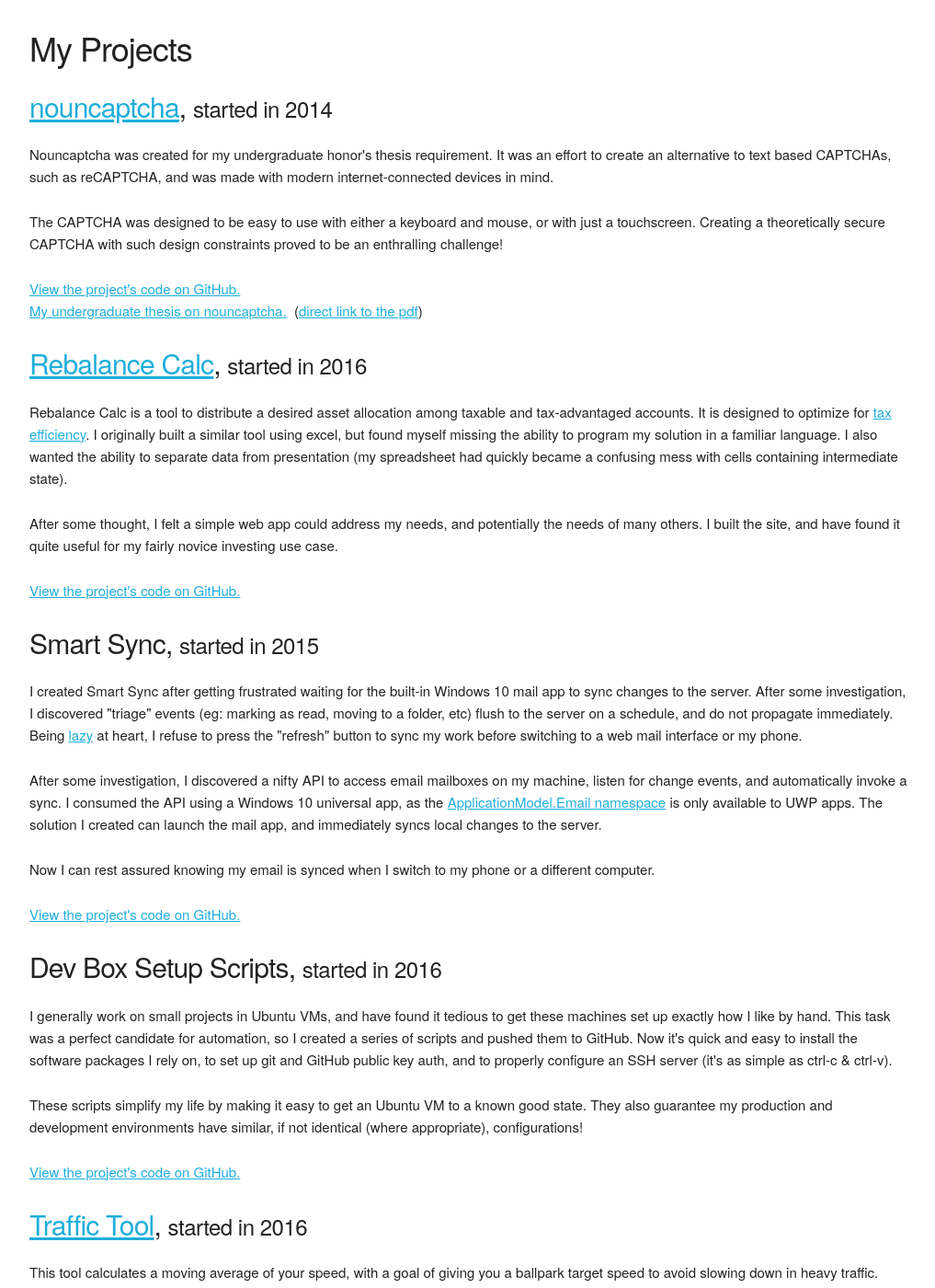
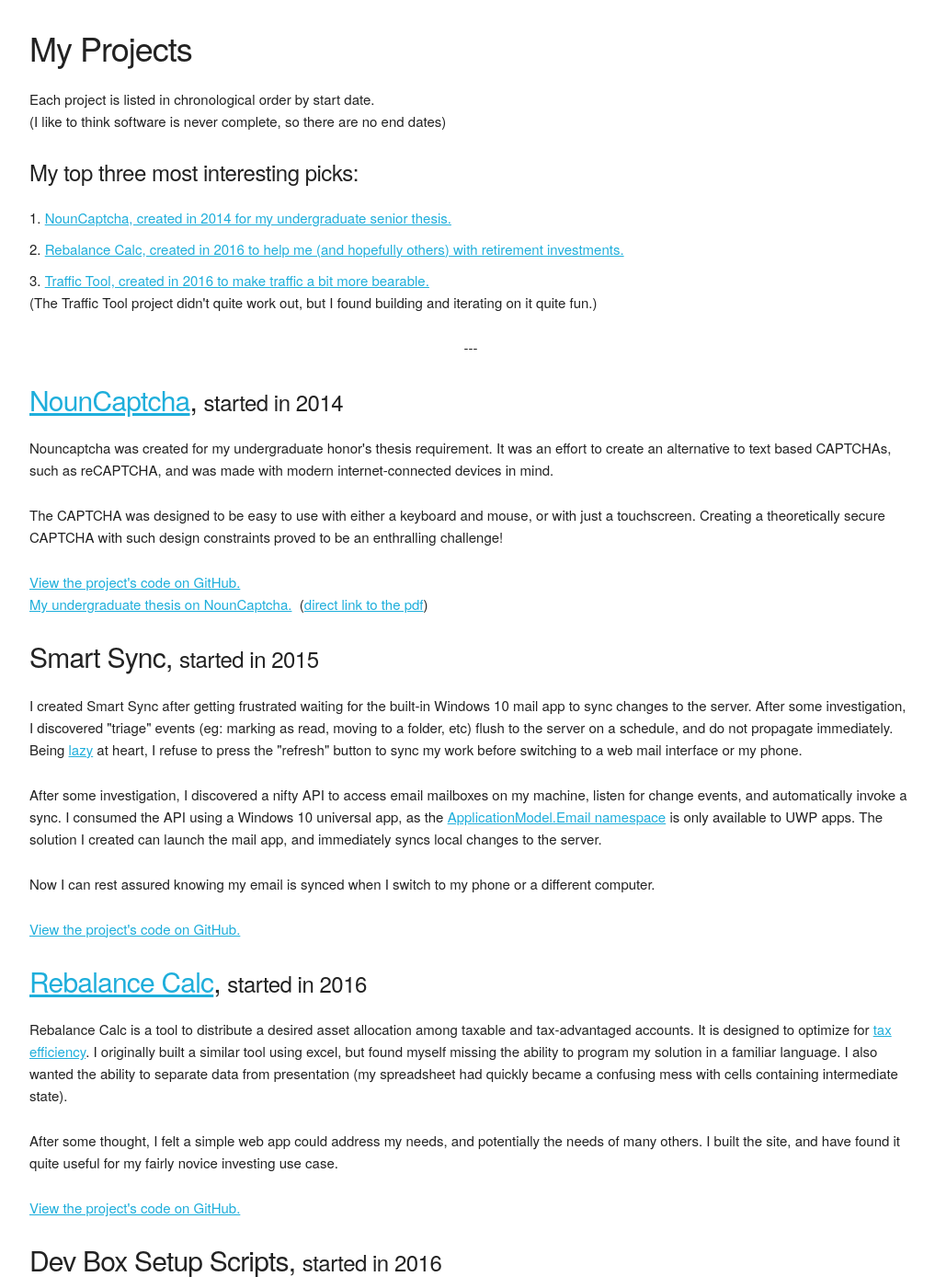
Before and after one commit to cjjeakle/cjjeakle.github.io, a Jekyll site: the page built from projects/index.html, in a window 1280 px wide and 1400 px high, scrolled down 238 px. Shown: the whole window at 92% size, without its empty margins (128-1145 px from the left). Built offline with Jekyll 4.4.1, drawn with Linux system fonts in a browser that asks for light colours; nearby versions of some CDN libraries.

Commit message:
Major UI improvment to projects page. Minor wording changes to home page.
Added a quick 'top three' section to the projects page, and reordered the page to be completely in chronological order.
Fixed up some wording on home page to make things more eloquent.

```diff
--- a/index.html
+++ b/index.html
@@ -13,7 +13,7 @@
   <h5>About me:</h5>
   <li>I enjoy hiking, tennis, video games, and especially learning.</li>
   <li>I recently took up bouldering, and though I can barely finish V2s, I'm having a blast.</li>
-  <li>I'm a huge fan of the Pacific Northwest. The climate, culture and people have all been great.</li>
+  <li>I'm a huge fan of the Pacific Northwest. The climate, culture and people are all great.</li>
 
   <br/>
 
--- a/projects/index.html
+++ b/projects/index.html
@@ -5,8 +5,32 @@
 
 <div>
   <h3>My Projects</h3>
+
+  <p>
+    Each project is listed in chronological order by start date.
+    <br/>
+    (I like to think software is never complete, so there are no end dates)
+  </p>
+
   <div class="row">
-      <div class="inline-header"><h4><a href="http://www.nouncaptcha.com">nouncaptcha</a></h4><h5>started in 2014</h5></div>
+    <div id="top-three-picks">
+      <h5>My top three most interesting picks:</h5>
+      <ol>
+        <li><a href="#nouncaptcha">NounCaptcha, created in 2014 for my undergraduate senior thesis.</a></li>
+        <li><a href="#rebalancecalc">Rebalance Calc, created in 2016 to help me (and hopefully others) with retirement investments.</a></li>
+        <li>
+          <a href="#traffic-tool">Traffic Tool, created in 2016 to make traffic a bit more bearable.</a>
+          <br/>
+          (The Traffic Tool project didn't quite work out, but I found building and iterating on it quite fun.)
+        </li>
+      </ol>
+    </div>
+  </div>
+
+  <p class="center">---</p>
+
+  <div class="row">
+    <div class="inline-header" id="nouncaptcha"><h4><a href="http://www.nouncaptcha.com">NounCaptcha</a></h4><h5>started in 2014</h5></div>
 
     <p>
       Nouncaptcha was created for my undergraduate honor's thesis requirement.
@@ -20,32 +44,13 @@
     <p>
       <a href="https://github.com/cjjeakle/nouncaptcha">View the project's code on GitHub.</a>
       <br/>
-        <span><a href="http://deepblue.lib.umich.edu/handle/2027.42/107736">My undergraduate thesis on nouncaptcha.</a>&nbsp;</span>
+      <span><a href="http://deepblue.lib.umich.edu/handle/2027.42/107736">My undergraduate thesis on NounCaptcha.</a>&nbsp;</span>
       <span>(<a href="http://deepblue.lib.umich.edu/bitstream/handle/2027.42/107736/cjjeakle.pdf">direct link to the pdf</a>)</span>
     </p>
   </div>
 
   <div class="row">
-      <div class="row inline-header"><h4><a href="http://www.rebalancecalc.com">Rebalance Calc</a></h4><h5>started in 2016</h5></div>
-
-      <p>
-        Rebalance Calc is a tool to distribute a desired asset allocation among taxable and tax-advantaged accounts.
-        It is designed to optimize for <a href="https://www.bogleheads.org/wiki/Principles_of_tax-efficient_fund_placement">tax efficiency</a>.
-        I originally built a similar tool using excel, but found myself missing the ability to program my solution in a familiar language.
-        I also wanted the ability to separate data from presentation (my spreadsheet had quickly became a confusing mess with cells containing intermediate state).
-      </p>
-      <p>
-        After some thought, I felt a simple web app could address my needs, and potentially the needs of many others.
-        I built the site, and have found it quite useful for my fairly novice investing use case.
-      </p>
-
-      <p>
-        <a href="https://github.com/cjjeakle/rebalance-calc">View the project's code on GitHub.</a>
-      </p>
-    </div>
-
-    <div class="row">
-      <div class="row inline-header"><h4>Smart Sync</h4><h5>started in 2015</h5></div>
+    <div class="row inline-header" id="SmartSync"><h4>Smart Sync</h4><h5>started in 2015</h5></div>
 
     <p>
       I created Smart Sync after getting frustrated waiting for the built-in Windows 10 mail app to sync changes to the server.
@@ -68,7 +73,26 @@
   </div>
 
   <div class="row">
-      <div class="row inline-header"><h4>Dev Box Setup Scripts</h4><h5>started in 2016</h5></div>
+    <div class="row inline-header" id="rebalancecalc"><h4><a href="http://www.rebalancecalc.com">Rebalance Calc</a></h4><h5>started in 2016</h5></div>
+
+    <p>
+      Rebalance Calc is a tool to distribute a desired asset allocation among taxable and tax-advantaged accounts.
+      It is designed to optimize for <a href="https://www.bogleheads.org/wiki/Principles_of_tax-efficient_fund_placement">tax efficiency</a>.
+      I originally built a similar tool using excel, but found myself missing the ability to program my solution in a familiar language.
+      I also wanted the ability to separate data from presentation (my spreadsheet had quickly became a confusing mess with cells containing intermediate state).
+    </p>
+    <p>
+      After some thought, I felt a simple web app could address my needs, and potentially the needs of many others.
+      I built the site, and have found it quite useful for my fairly novice investing use case.
+    </p>
+
+    <p>
+      <a href="https://github.com/cjjeakle/rebalance-calc">View the project's code on GitHub.</a>
+    </p>
+  </div>
+
+  <div class="row">
+    <div class="row inline-header" id="devbox-setup"><h4>Dev Box Setup Scripts</h4><h5>started in 2016</h5></div>
 
     <p>
       I generally work on small projects in Ubuntu VMs, and have found it tedious to get these machines set up exactly how I like by hand.
@@ -86,7 +110,7 @@
   </div>
 
   <div class="row">
-      <div class="row inline-header"><h4><a href="https://cjjeakle.github.io/traffic-tool">Traffic Tool</a></h4><h5>started in 2016</h5></div>
+    <div class="row inline-header" id="traffic-tool"><h4><a href="https://cjjeakle.github.io/traffic-tool">Traffic Tool</a></h4><h5>started in 2016</h5></div>
 
     <p>
       This tool calculates a moving average of your speed, with a goal of giving you a ballpark target speed to avoid slowing down in heavy traffic.
```
Also changed, not shown: other parts of index.html (+1 -1 lines). Lines whose indentation alone changed are shown as unchanged.
